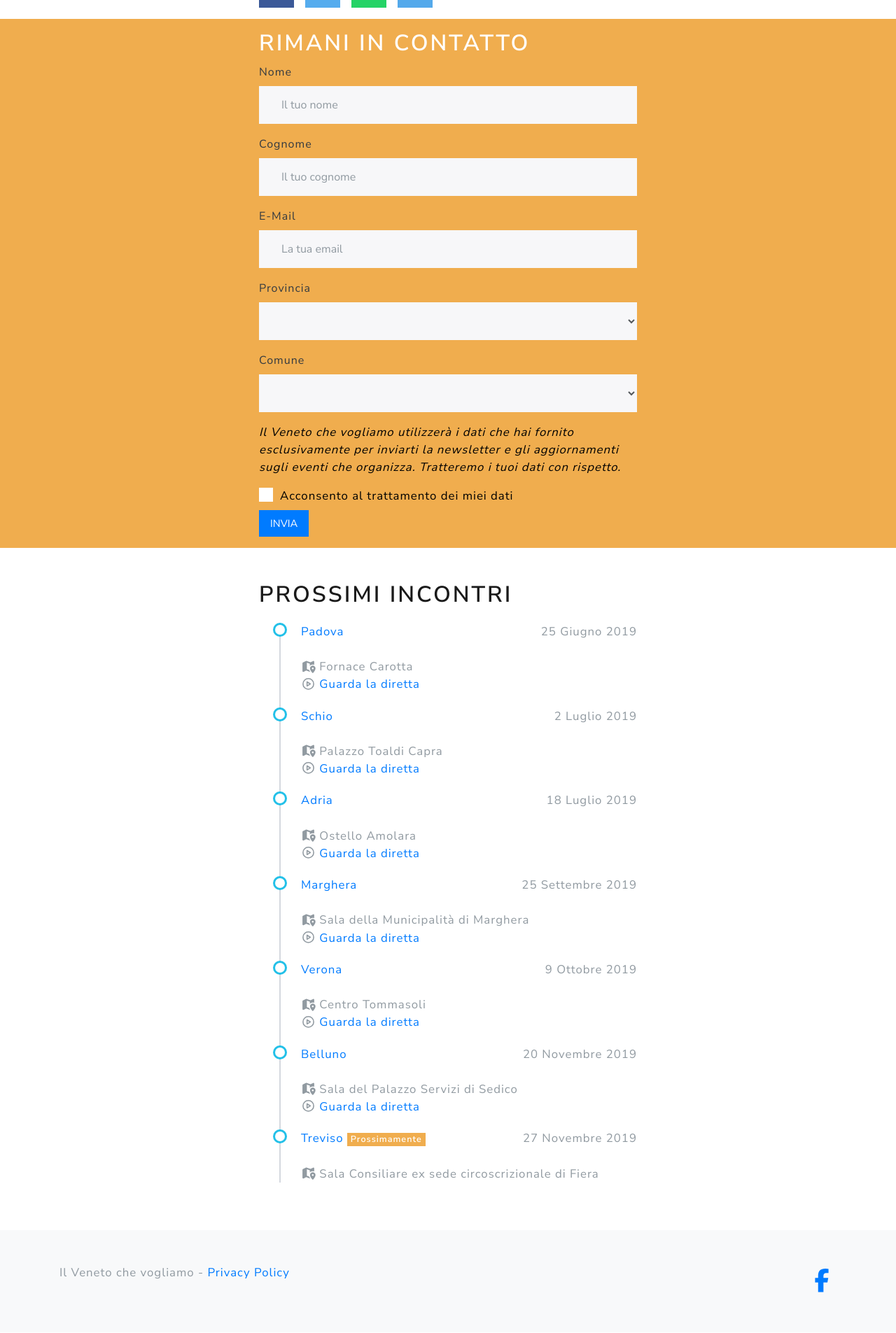
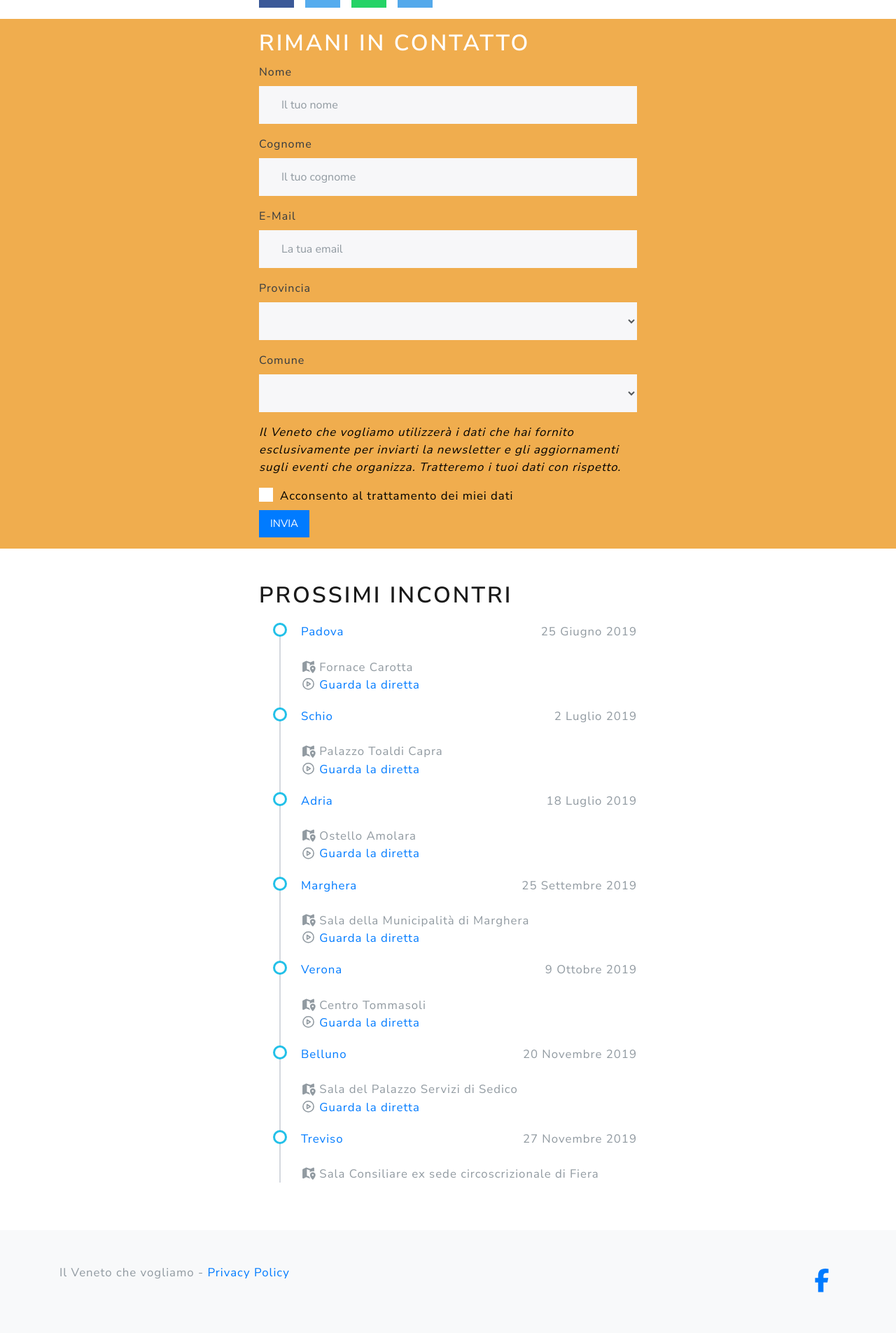
Before and after one commit to venetochevogliamo/venetochevogliamo.it, a Jekyll site: the page built from index.html, in a window 1280 px wide. Shown: the part 939-2844 px from the top of the page at 70% size. Built offline with Jekyll 4.4.1, drawn with Linux system fonts in a browser that asks for light colours; nearby versions of some CDN libraries; library files that are not in the unit come from our copies; comment, search, counter and statistics services are not loaded.

```diff
--- a/_data/events.yml
+++ b/_data/events.yml
@@ -32,4 +32,3 @@
   place: Treviso
   fb: https://www.facebook.com/events/418002845493453/
   location: Sala Consiliare ex sede circoscrizionale di Fiera
-  new: true
--- a/assets/main.scss
+++ b/assets/main.scss
@@ -397,6 +397,10 @@ $grid-breakpoints: (
     font-size: 10px;
   }
 
+  &-lg {
+    font-size: 15px;
+  }
+
   &-warning {
     &,
     &:hover,
```
